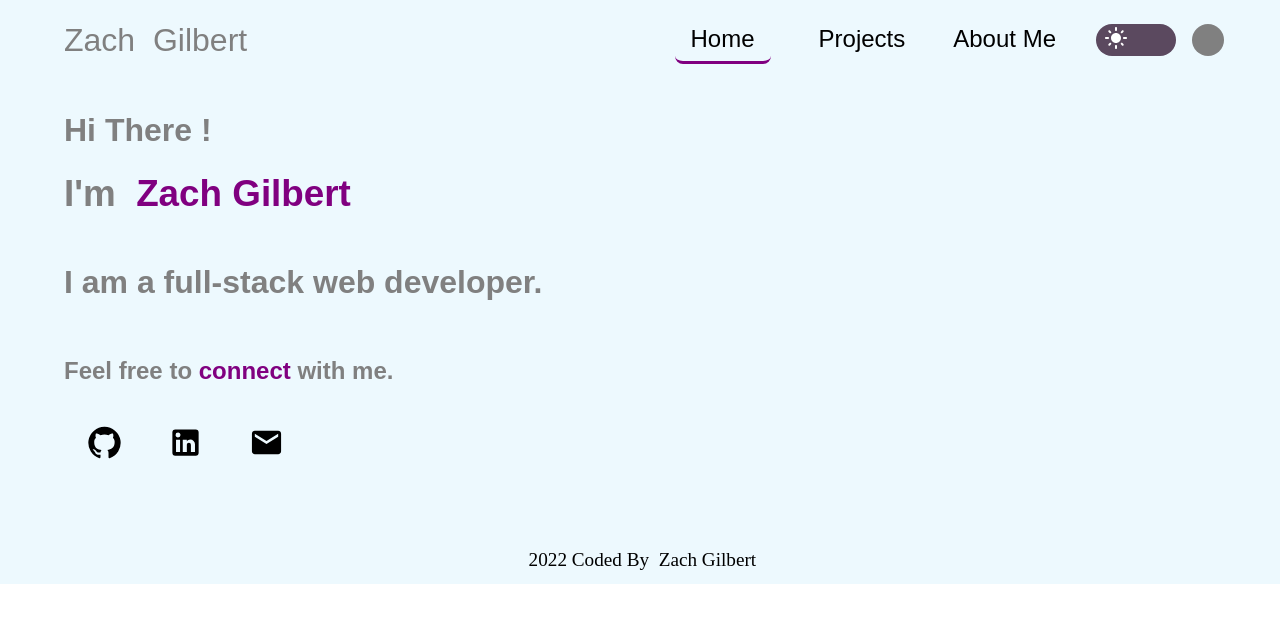
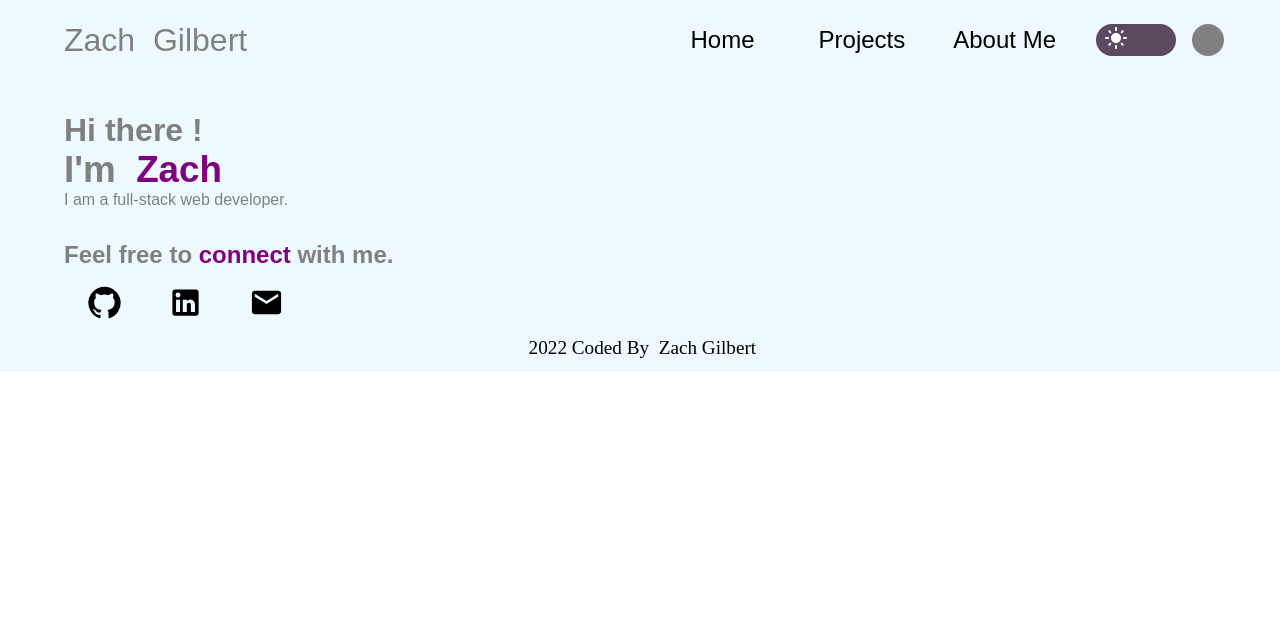
Before and after one commit to killer-abhi/Portfolio, a React (Create React App) app: page /home in a window 1280 px wide. Shown: the top 622 px of the page. Built offline with nearby package versions, Linux system fonts and the light colour scheme; a web font is replaced by a local one.

Commit message:
customizing portfolio styling

```diff
--- a/public/index.html
+++ b/public/index.html
@@ -23,8 +23,8 @@
     <title>Z.G. Portfolio</title>
   </head>
   <body>
-    <div id="backdrop"></div>
-    <div id="overlay"></div>
+    <!-- <div id="backdrop"></div>
+    <div id="overlay"></div> -->
     <div id="root"></div>
   </body>
 </html>
--- a/src/App.js
+++ b/src/App.js
@@ -30,7 +30,6 @@ const App = () => {
               <Route path="/home">
                 <Home />
               </Route>
-
               <Route path="/about-me">
                 <AboutMe />
               </Route>
@@ -39,9 +38,9 @@ const App = () => {
                                 <Education />
                             </Route> */}
 
-              <Route path="/certifications">
+              {/* <Route path="/certifications">
                 <Certifications />
-              </Route>
+              </Route> */}
 
               <Route path="/projects">
                 <Projects />
--- a/src/app.css
+++ b/src/app.css
@@ -7,25 +7,21 @@
   font-family: "Arial";
 }
 
-html {
+.App {
+  width: 100%;
+  height: 100%;
   min-height: 100%;
-}
-
-.App {
-  max-width: 100%;
-
   margin: 0rem auto;
   transition: all 0.25s linear 0s;
 }
 .app-content {
   margin-top: 5rem;
+  display: block;
+  height: 100%;
+  min-height: 100%;
+  width: auto;
 }
 @media (max-width: 768px) {
-  .app-content {
-    margin-top: 4rem;
-  }
-}
-
   .fade-enter {
     opacity: 0;
     z-index: 1;
@@ -34,6 +30,7 @@ html {
   .fade-enter.fade-enter-active {
     opacity: 1;
     transition: opacity 0.3s ease-in;
+  }
 }
 @keyframes renderFromLeft {
   0% {
--- a/src/components/Get In Touch/GetInTouch.js
+++ b/src/components/Get In Touch/GetInTouch.js
@@ -3,39 +3,42 @@ import React from "react";
 import classes from "./GetInTouch.module.css";
 import ContactForm from "./ContactForm";
 
-import LocationOnIcon from '@mui/icons-material/LocationOn';
-import SendIcon from '@mui/icons-material/Send';
-import CallIcon from '@mui/icons-material/Call';
+import LocationOnIcon from "@mui/icons-material/LocationOn";
+import SendIcon from "@mui/icons-material/Send";
 
 import PersonalData from "../../Data/PersonalData";
 import { useSelector } from "react-redux";
 
-const data = [PersonalData.address,PersonalData.email, PersonalData.mobNo];
+const data = [PersonalData.address, PersonalData.email, PersonalData.mobNo];
 
 const GetInTouch = (props) => {
+  const uiColor = useSelector((state) => state.uiColor);
+  const nonThemeColor = useSelector((state) => state.nonThemeColor);
+  const Icons = [
+    // <LocationOnIcon fontSize="large" />,
+    <SendIcon fontSize="large" />,
+  ];
 
-    const uiColor=useSelector(state=>state.uiColor);
-    const nonThemeColor=useSelector(state=>state.nonThemeColor);
-    const Icons=[<LocationOnIcon fontSize="large"/>,<SendIcon fontSize="large"/>,<CallIcon fontSize="large"/>];
-
-    const contactDetails = data.map((item, index) =>
-        <div className={classes.contactCard} style={{color:uiColor}} key={index}>
-            <div className={classes.contactIcon} style={{backgroundColor:uiColor}}>{Icons[index]}</div>
-            <div className={classes.contactValue}>{item}</div>
+  return (
+    <div className={classes.getInTouch} style={{ borderColor: uiColor }}>
+      <div className={classes.getInTouchCard}>
+        <h1 style={{ color: nonThemeColor }}>Get In Touch</h1>
+        <p>
+          Please feel free to email me with any questions regarding employment
+          or other general interests.
+        </p>
+        <div className={classes.contactCard} style={{ color: uiColor }}>
+          <div
+            className={classes.contactIcon}
+            style={{ backgroundColor: uiColor }}
+          >
+            {Icons[0]}
+          </div>
+          <div className={classes.contactValue}>gilb9711@gmail.com</div>
         </div>
-    );
-
-    return (
-        <div className={classes.getInTouch} style={{borderColor:uiColor}}>
-            <div className={classes.getInTouchCard}>
-                <h1 style={{color:nonThemeColor}}>Get In Touch</h1>
-                <p>I would love to hear from you, so whether you need a quote, have a question or just want to say hello, please feel free to drop me a line.</p>
-                <div>
-                    {contactDetails}
-                </div>
-            </div>
-            <ContactForm/>
-        </div>
-    )
+      </div>
+      <ContactForm />
+    </div>
+  );
 };
 export default GetInTouch;
--- a/src/components/Home/Home.js
+++ b/src/components/Home/Home.js
@@ -25,15 +25,15 @@ function Home(props) {
   return (
     <main>
       <div className={classes.homeContent}>
-        <h1 className={classes.greeting}>Hi There !</h1>
+        <h1 className={classes.greeting}>Hi there !</h1>
         <h2>
           I'm &nbsp;
           <span id="name" style={{ color: uiColor }}>
-            {PersonalData.firstName}&nbsp;{PersonalData.lastName}
+            {PersonalData.firstName}
           </span>
         </h2>
         <h3 style={{ color: nonThemeColor }}>{PersonalData.nickName}</h3>
-        <div className={classes.autoText}>I am a full-stack web developer.</div>
+        <div>I am a full-stack web developer.</div>
         <p className={classes.connectText}>
           Feel free to <span style={{ color: uiColor }}>connect</span> with me.
         </p>
--- a/src/components/Home/home.module.css
+++ b/src/components/Home/home.module.css
@@ -1,22 +1,24 @@
 main {
-  /* height:100vh; */
-  margin-bottom: 4.5rem;
-  min-height: 100%;
+  /* height: 100vh; */
+  /* margin-bottom: 4.5rem; */
+  /* height: 100%;
+  min-height: 100%; */
   display: flex;
   margin-left: 5%;
 }
+
 .homeContent {
   margin-top: 2rem;
   display: flex;
   flex-direction: column;
   justify-content: space-between;
   width: 40%;
-  height: 22rem;
+  /* height: 22rem; */
   /* animation: renderFromLeft 1s ease forwards; */
 }
 .personal-info {
-  height: 10rem;
-  display: flex;
+  min-height: 100%;
+  /* display: flex; */
   flex-direction: column;
   justify-content: space-evenly;
 }
@@ -49,17 +51,17 @@ main {
   font-size: 2rem;
   font-weight: 600;
 }
-.avatarImage {
+/* .avatarImage {
   margin-top: 5rem;
   display: flex;
   align-items: center;
   justify-content: center;
   /* animation: renderFromRight 1s ease forwards; */
-}
-.avatarImage img {
+/* } */
+/* .avatarImage img {
   height: 30rem;
   object-fit: cover;
-}
+} */
 .connectText {
   margin-top: 2rem;
   font-size: 1.5rem;
@@ -77,6 +79,7 @@ main {
   .homeContent {
     margin-top: 2rem;
     width: 80%;
+    min-height: 100%;
     /* background-color: aqua; */
   }
   .homeContent h1 {
@@ -88,13 +91,6 @@ main {
   .autoText {
     font-size: 1.5rem;
   }
-  .avatarImage {
-    margin-top: 2rem;
-  }
-  .avatarImage img {
-    height: 15rem;
-    object-fit: cover;
-  }
   .connectText {
     margin-top: 1rem;
   }
--- a/src/components/Navbar/navbar.css
+++ b/src/components/Navbar/navbar.css
@@ -43,7 +43,7 @@
   font-size: 1.5rem;
   border-bottom-left-radius: 0rem;
   border-bottom-right-radius: 0rem;
-  border-bottom: 3px solid purple;
+  /* border-bottom: 3px solid purple; */
   border-radius: 0.5rem;
 }
 .navs:hover {
@@ -253,7 +253,7 @@
   }
   .active {
     width: max-content;
-    border-bottom: 4px solid purple;
+    /* border-bottom: 4px solid purple; */
   }
   .navs {
     pointer-events: none;
--- a/src/components/Projects/Project.js
+++ b/src/components/Projects/Project.js
@@ -11,8 +11,8 @@ import ProgrammingSkills from "../Professional Skillset/ProgrammingSkills";
 import { useSelector } from "react-redux";
 
 const Projects = (props) => {
-    const nonThemeColor = useSelector(state => state.nonThemeColor);
-    const uiColor = useSelector(state => state.uiColor);
+  const nonThemeColor = useSelector((state) => state.nonThemeColor);
+  const uiColor = useSelector((state) => state.uiColor);
   let projects = ProjectsData.DUMMY_PROJECTS;
   return (
     <React.Fragment>
@@ -21,24 +21,37 @@ const Projects = (props) => {
           <img src={projectCoverImg} alt="" />
         </section>
         <section className={styles.projectHeader}>
-                    <h1><span style={{ color: nonThemeColor }}>My Recent </span><span style={{ color: uiColor }}>Works</span></h1>
-                    <div>My works makes use of vast variety of latest technology tools. My best experience is to create React projects and deploy them to web applications using Github Pages.</div>
+          <h1>
+            <span style={{ color: nonThemeColor }}>My Recent </span>
+            <span style={{ color: uiColor }}>Works</span>
+          </h1>
+          <div>
+            My projects incorporate a wide variety of programming technologies.
+            I particularly enjoyed working on databases and RESTful API
+            implementations.
+          </div>
         </section>
       </div>
-            <ProgrammingSkills />
-            <h1 className={styles.projectHeading} style={{ color: nonThemeColor }}>My Projects</h1>
+      <h1 className={styles.projectHeading} style={{ color: nonThemeColor }}>
+        My Projects
+      </h1>
       <div className={styles.projectList}>
         {projects.map((item, index) => {
-                    return <ProjectItem key={index} project={item} />
+          return <ProjectItem key={index} project={item} />;
         })}
       </div>
       <div className={styles.moreProject}>
-                <a target="_blank" rel="noreferrer" href={`${SocialData.githubLink}?tab=repositories`}>
+        <a
+          target="_blank"
+          rel="noreferrer"
+          href={`${SocialData.githubLink}?tab=repositories`}
+        >
           <Button className={styles.moreProjectBtn}>More Projects</Button>
         </a>
       </div>
+      <ProgrammingSkills />
     </React.Fragment>
-    )
+  );
 };
 
 export default Projects;
--- a/src/components/Projects/ProjectItem.js
+++ b/src/components/Projects/ProjectItem.js
@@ -3,36 +3,41 @@ import React from "react";
 import classes from "./ProjectItem.module.css";
 import Card from "../UI/Card";
 
-import StarIcon from '@mui/icons-material/Star';
-import GitHubIcon from '@mui/icons-material/GitHub';
+import StarIcon from "@mui/icons-material/Star";
+import GitHubIcon from "@mui/icons-material/GitHub";
 import { useSelector } from "react-redux";
 
 const ProjectItem = (props) => {
+  const uiColor = useSelector((state) => state.uiColor);
+  const nonThemeColor = useSelector((state) => state.nonThemeColor);
 
-    const uiColor=useSelector(state=>state.uiColor);
-    const nonThemeColor=useSelector(state=>state.nonThemeColor);
-
-    let description=props.project.description;
-    if(description===''){
-        description=" project description";
+  let description = props.project.description;
+  if (description === "") {
+    description = " project description";
   }
-    if(description.length>120){
-        description=description.substr(0,120);
-        description=description+" ... ";
+  if (description.length > 120) {
+    description = description.substr(0, 120);
+    description = description + " ... ";
   }
 
   return (
     <Card className={classes.projectItem}>
-            <h2 style={{color:uiColor}}>{props.project.projectTitle}</h2>
+      <h2 style={{ color: uiColor }}>{props.project.projectTitle}</h2>
       <p className={classes.description}>{description}</p>
       <div className={classes.controls}>
         <div className={classes.projectLink}>
           {/* <a target="_blank" rel="noreferrer" href={props.project.sourceLink} style={{color:'orange'}}><StarIcon fontSize="large" /></a> */}
-                    <a target="_blank" rel="noreferrer" href={props.project.sourceLink} style={{color:nonThemeColor}}><GitHubIcon fontSize="large" /></a>
+          <a
+            target="_blank"
+            rel="noreferrer"
+            href={props.project.sourceLink}
+            style={{ color: nonThemeColor }}
+          >
+            <GitHubIcon fontSize="large" />
+          </a>
         </div>
-                <p className={classes.dateUpdated} style={{color:nonThemeColor}}>Last Updated On : {props.project.lastUpdated}</p>
       </div>
     </Card>
-    )
+  );
 };
 export default ProjectItem;
```
Lines whose indentation alone changed are shown as unchanged.
